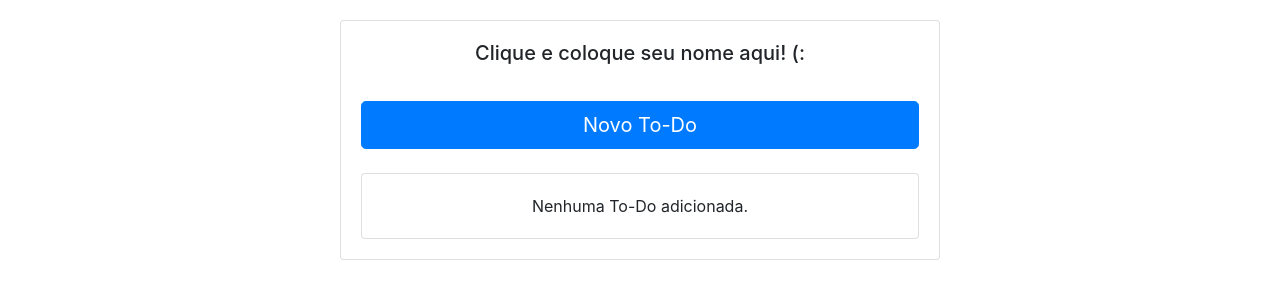
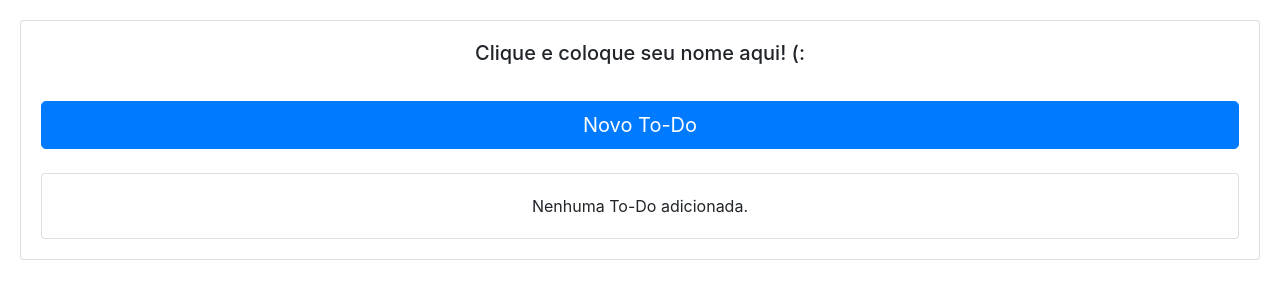
Before and after one commit to luizpaulolppa/angularjs-todo, a website: page public/index.html in a window 1280 px wide. Drawn offline with nearby package versions, Linux system fonts and the light colour scheme.

Commit message:
Ajuste alinhamento

```diff
--- a/public/index.html
+++ b/public/index.html
@@ -4,7 +4,7 @@
     <title>To-Do</title>
 
     <meta charset="utf-8" />
-    <meta name="viewport" content="width=device-width, initial-scale=1, shrink-to-fit=no">
+    <meta name="viewport" content="width=device-width, initial-scale=1">
     <link rel="manifest" href="manifest.json">
     <link rel="icon" type="image/x-icon" href="favicon.png" />
 
@@ -38,10 +38,9 @@
 
     <style>
         .card-center {
-            width: 600px;
             margin-top: 20px;
-            margin-left: auto;
-            margin-right: auto;
+            margin-left: 20px;
+            margin-right: 20px;
         }
 
         .card-title {
```
